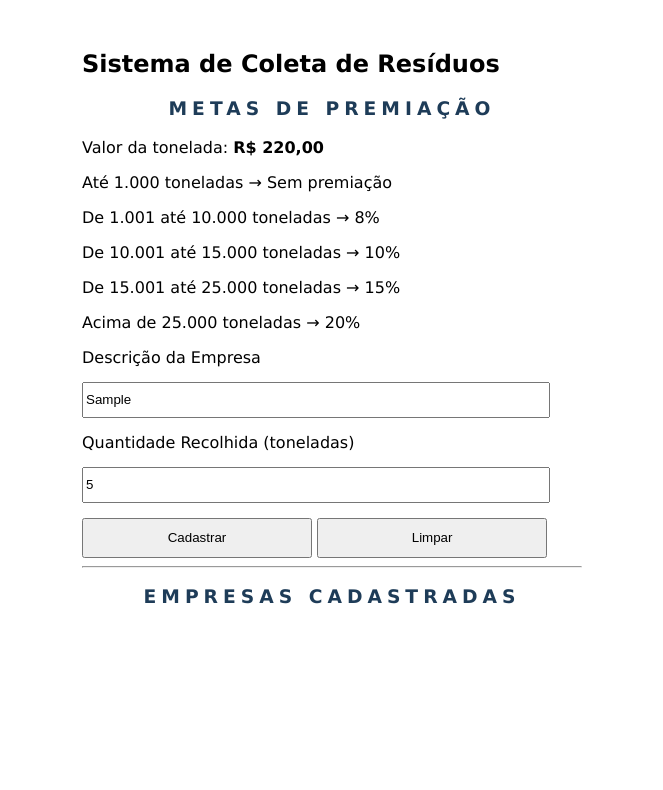
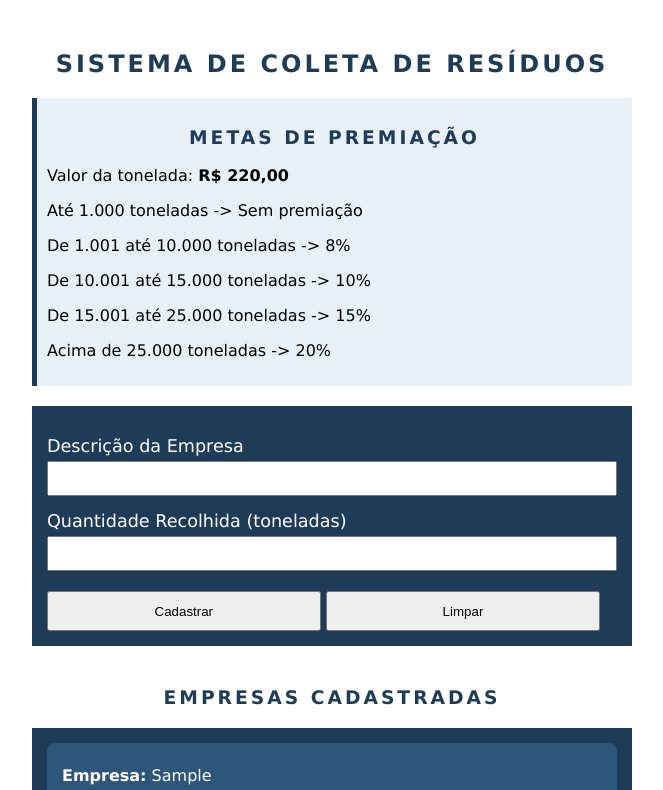
Before and after one commit to jonathasmborges-sudo/avalicao_logica_de_programacao, a plain HTML site: page index.html in a window 1280 px wide. Both pictures are taken after typing "Sample", "5" into the empty fields and a click on the button "Cadastrar". Shown: the top 790 px of the page, without its empty margins (308-971 px from the left). Drawn offline with Linux system fonts and the light colour scheme.

Commit message:
feat: cálculo de valor, premiação e valor final

```diff
--- a/css/style_coleta.css
+++ b/css/style_coleta.css
@@ -1,51 +1,78 @@
 #geral{
-    width: 500px;
+    width: 600px;
     min-height: 600px;
     padding: 10px;
     margin: 20px auto;
-    font-family: Verdana;
+    font-family: Verdana, Geneva, Tahoma, sans-serif;
 }
 
-h3{
+h2, h3{
     text-align: center;
     text-transform: uppercase;
-    letter-spacing: 5px;
+    letter-spacing: 3px;
     color: #1e3c58;
 }
 
-#div-form-veiculo, #div-lista-veiculos{
+#div-metas{
     width: 100%;
-    padding: 5px;
-    margin: 20px 0px;
+    padding: 10px;
+    margin: 20px 0;
+    background-color: #e8f1f7;
+    border-left: 5px solid #1e3c58;
+    box-sizing: border-box;
+}
+
+#div-form-empresa,
+#div-lista-empresas{
+    width: 100%;
+    padding: 15px;
+    margin: 20px 0;
     background-color: #1e3c58;
     color: #ffffff;
+    box-sizing: border-box;
 }
 
-#form-veiculo{
-    padding: 15px;
-    font-size: 1.2em;
+#form-empresa{
+    font-size: 1.1em;
 }
 
-label, input{
+label{
     display: block;
-    margin: 15px 0px;
+    margin-top: 15px;
+    margin-bottom: 5px;
 }
 
 input{
-    width: 460px;
-    height: 30px;
+    display: block;
+    width: 100%;
+    height: 35px;
+    padding: 5px;
+    box-sizing: border-box;
 }
 
 button{
-    width: 230px;
+    width: 48%;
     height: 40px;
+    margin-top: 20px;
+    cursor: pointer;
 }
 
-#div-lista-veiculos{
-    width: 100%;
-    min-height: 450px;
-    color: #ffffff;
+#div-lista-empresas{
     display: flex;
     flex-direction: column;
     gap: 15px;
 }
+
+.empresa{
+    background-color: #2d567a;
+    padding: 15px;
+    border-radius: 8px;
+}
+
+.empresa p{
+    margin: 8px 0;
+}
+
+hr{
+    border: 1px solid #ffffff55;
+}
--- a/index.html
+++ b/index.html
@@ -19,11 +19,11 @@
 
             <p>Valor da tonelada: <strong>R$ 220,00</strong></p>
 
-            <p>Até 1.000 toneladas → Sem premiação</p>
-            <p>De 1.001 até 10.000 toneladas → 8%</p>
-            <p>De 10.001 até 15.000 toneladas → 10%</p>
-            <p>De 15.001 até 25.000 toneladas → 15%</p>
-            <p>Acima de 25.000 toneladas → 20%</p>
+            <p>Até 1.000 toneladas -> Sem premiação</p>
+            <p>De 1.001 até 10.000 toneladas -> 8%</p>
+            <p>De 10.001 até 15.000 toneladas -> 10%</p>
+            <p>De 15.001 até 25.000 toneladas -> 15%</p>
+            <p>Acima de 25.000 toneladas -> 20%</p>
         </div>
 
         <div id="div-form-empresa">
@@ -33,17 +33,10 @@
                 <label for="empresa">Descrição da Empresa</label>
                 <input
                     type="text"
-                    id="empresa"
-                    required
-                >
+                    id="empresa" required>
 
                 <label for="quantidade">Quantidade Recolhida (toneladas)</label>
-                <input
-                    type="number"
-                    id="quantidade"
-                    min="1"
-                    required
-                >
+                <input type="number" id="quantidade" min="1" required>
 
                 <button type="submit">Cadastrar</button>
                 <button type="reset">Limpar</button>
--- a/js/script.js
+++ b/js/script.js
@@ -1,4 +1,34 @@
 const empresas = [];
+
+// FUNÇÃO PARA CALCULAR A PREMIAÇÃO
+const calcularPremiacao = (quantidade, valorReceber) => {
+
+    let premio = 0;
+
+    if (quantidade <= 1000) {
+        premio = 0;
+    } else if (quantidade <= 10000) {
+        premio = valorReceber * 0.08;
+    } else if (quantidade <= 15000) {
+        premio = valorReceber * 0.10;
+    } else if (quantidade <= 25000) {
+        premio = valorReceber * 0.15;
+    } else {
+        premio = valorReceber * 0.20;
+    }
+
+    return premio;
+}
+
+// FUNÇÃO PARA FORMATAR VALORES EM REAIS
+const formatarMoeda = (valor) => {
+
+    return valor.toLocaleString("pt-BR", {
+        style: "currency",
+        currency: "BRL"
+    });
+
+}
 
 const form = document.getElementById("form-empresa");
 const lista = document.getElementById("div-lista-empresas");
@@ -12,21 +42,8 @@
 
     const valorReceber = quantidade * 220;
 
-    let percentual = 0;
+    const premio = calcularPremiacao(quantidade, valorReceber);
 
-    if(quantidade <= 1000){
-        percentual = 0;
-    }else if(quantidade <= 10000){
-        percentual = 0.08;
-    }else if(quantidade <= 15000){
-        percentual = 0.10;
-    }else if(quantidade <= 25000){
-        percentual = 0.15;
-    }else{
-        percentual = 0.20;
-    }
-
-    const premio = valorReceber * percentual;
     const valorFinal = valorReceber + premio;
 
     empresas.push({
@@ -42,3 +59,35 @@
     form.reset();
 
 });
+
+function mostrarEmpresas(){
+
+    lista.innerHTML = "";
+
+    for(let empresa of empresas){
+
+        lista.innerHTML += `
+            <div class="empresa">
+
+                <p><strong>Empresa:</strong> ${empresa.nome}</p>
+
+                <p><strong>Quantidade:</strong> ${empresa.quantidade} toneladas</p>
+
+                <p><strong>Valor a Receber:</strong> ${formatarMoeda(empresa.valorReceber)}</p>
+
+                <p><strong>Premiação:</strong>
+                ${
+                    empresa.premio === 0
+                    ? "Abaixo da Meta"
+                    : formatarMoeda(empresa.premio)
+                }</p>
+
+                <p><strong>Valor Final:</strong> ${formatarMoeda(empresa.valorFinal)}</p>
+
+                <hr>
+
+            </div>
+        `;
+    }
+
+}
```
